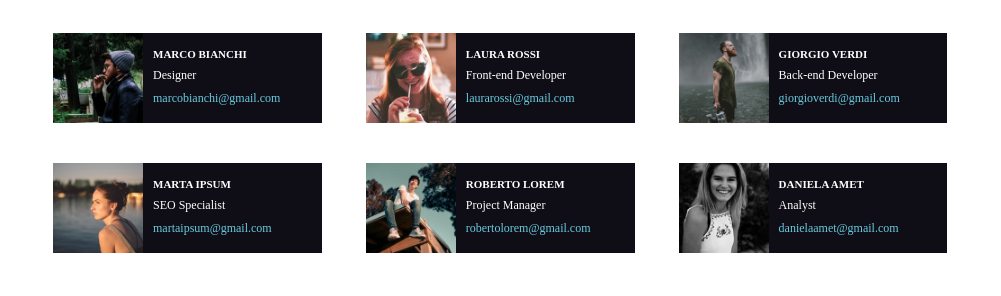
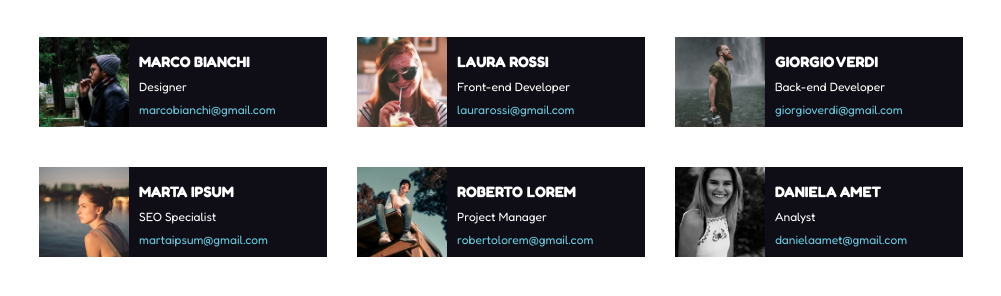
Before and after one commit to GianmauroCoviello/html-css-float-cards, a plain HTML site: page index.html in a window 1280 px wide. Shown: the part 142-438 px from the top of the page, without its empty margins (139-1140 px from the left). Drawn offline with Linux system fonts and the light colour scheme.

Commit message:
[DOCS]Esercizio completato

```diff
--- a/css/style.css
+++ b/css/style.css
@@ -5,18 +5,16 @@
  }
 /* INIZIO HEADER */
 .container{
-    width: 70%;
+    width: 75%;
     margin: 0 auto;
 
+
 }
-
-
-
 .header{
     text-align: center;
     margin-bottom: 2.5rem;
+
 }
-
 h1{
     color: rgba(227, 38, 109,125);
     padding-top: 25px;
@@ -24,27 +22,31 @@ h1{
     font-family: 'Fredoka', sans-serif;
 }
 
+#subtitle{
+    font-family: 'Fredoka', sans-serif;
+}
+
 /* FINE HEADER */
 
-/* INIZIO CLASSI ROW */
-.row::after{
+/* INIZIO CLASSI DELLE ROW */
+.First-row::after{
     content: "";
     display: table;
     clear: both;
 
 }
-.row{
-    width: calc(100%/3 - 90);
+.First-row{
     width: 100%;
+    width: calc(100%/3 - 60);
 }
 .Second-row{
-    width: calc(100%/3 - 90);
+    width: calc(100%/3 - 60);
     width: 100%;
 }
 
 /* FINE CLASSI ROW */
 
-/* INIZIO CLASSI SECTION */
+/* INIZIO CLASSI DELLE SECTION */
 section{
     font-size: 12px;
     background-color: rgb(15, 14, 23, 17);
@@ -54,28 +56,37 @@ section{
     margin-bottom: 40px;
 }
 
-section:nth-of-type(2){
-    margin-left: 44px;
-    margin-right: 44px;
-}
-
-h3{
-    padding-top: 15px;
-    font-size: 11px;
-
-}
-section p{
-    padding-top: 8px;
-    font-size: 12px;
-}
-section p:last-child{
-    padding-bottom: 8px;
-    color: rgb(106, 203, 223, 154);
-}
 img{
     float: left;
     width: 90px;
     height: 90px;
     margin-right: 10px;
 }
-/* FINE CLASSI SECTION */
+
+section:nth-of-type(1){
+    margin-left: 18px;
+}
+
+section:nth-of-type(2){
+    margin-left: 30px;
+    margin-right: 30px;
+}
+
+h3{
+    padding-top: 15px;
+    font-size: 15px;
+    font-family: 'Fredoka', sans-serif;
+
+}
+section p{
+    padding-top: 8px;
+    font-size: 12px;
+    font-family: 'Fredoka', sans-serif;
+}
+section p:last-child{
+    padding-bottom: 8px;
+    color: rgb(106, 203, 223, 154);
+    font-family: 'Fredoka', sans-serif;
+}
+
+/* FINE CLASSI DELLE SECTION */
--- a/index.html
+++ b/index.html
@@ -8,6 +8,15 @@
     <link rel="stylesheet" href="./css/style.css">
     <link rel="preconnect" href="https://fonts.googleapis.com">
     <link rel="preconnect" href="https://fonts.gstatic.com" crossorigin>
+    <link rel="preconnect" href="https://fonts.googleapis.com">
+    <link rel="preconnect" href="https://fonts.gstatic.com" crossorigin>
+    <link href="https://fonts.googleapis.com/css2?family=Fredoka:wght@300&display=swap" rel="stylesheet">
+    <link rel="preconnect" href="https://fonts.googleapis.com">
+    <link rel="preconnect" href="https://fonts.gstatic.com" crossorigin>
+    <link href="https://fonts.googleapis.com/css2?family=Fredoka&display=swap" rel="stylesheet">
+    <link rel="preconnect" href="https://fonts.googleapis.com">
+    <link rel="preconnect" href="https://fonts.gstatic.com" crossorigin>
+    <link href="https://fonts.googleapis.com/css2?family=Fredoka:wght@600&display=swap" rel="stylesheet">
     <link href="https://fonts.googleapis.com/css2?family=Fredoka:wght@700&family=Poppins:wght@300&display=swap" rel="stylesheet">
 </head>
 <body>
@@ -15,14 +24,15 @@
     <main>
         <!-- INIZIO CONTAINER -->
         <div class="container">
-
-
+            <!-- INIZIO HEADER -->
             <div class="header">
                 <h1>Meet Our Team</h1>
-                <p class="subtitile">Lorem ipsum, dolor sit amet consectetur adipisicing elit. Praesentium non quae numquam! Fugiat iste et dicta recusandae natus! Hic laborum mollitia soluta, tempora accusantium esse maxime. Quibusdam est deserunt illo.</p>
+                <p id="subtitle">Lorem ipsum, dolor sit amet consectetur adipisicing elit. Praesentium non quae numquam! Fugiat iste et dicta recusandae natus! Hic laborum mollitia soluta, tempora accusantium esse maxime. Quibusdam est deserunt illo.</p>
             </div>
+            <!-- FINE HEADER -->
+
             <!-- INIZIO DELLA PRIMA ROW -->
-            <div class="row">
+            <div class="First-row">
                 <!-- INIZIO DELLE SECTION DELLA PRIMA ROW -->
                 <section>
 
@@ -86,7 +96,6 @@
              <!-- FINE DELLA SECONDA ROW -->
 
         </div>
-
         <!-- FINE CONTAINER -->
     </main>
     <!-- FINE MAIN -->
```
